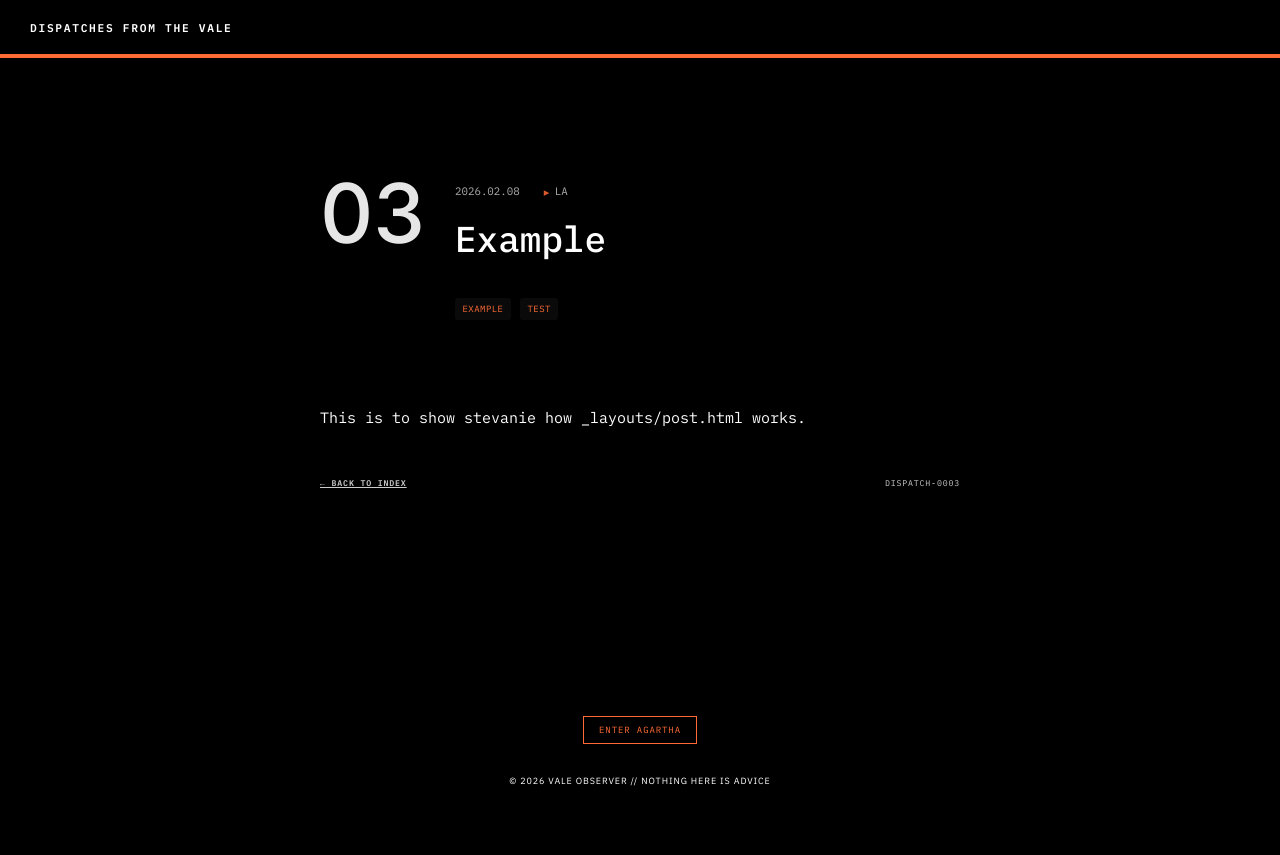
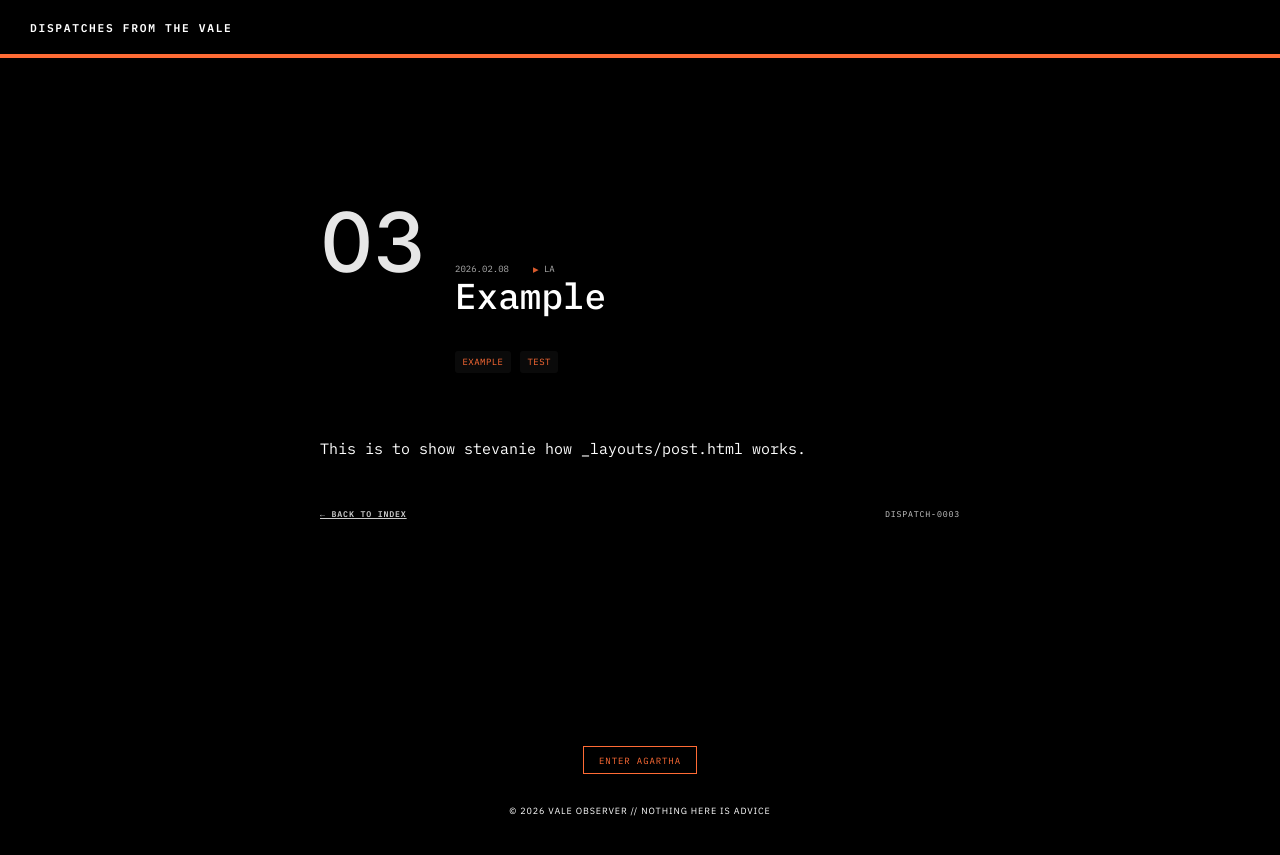
Before and after one commit to valeobserver/dispatches-from-the-vale, a Jekyll site: the page built from _posts/2026-02-08-show-stevanie.md, in a window 1280 px wide. Shown: the top 855 px of the page. Built offline with Jekyll 4.4.1, drawn with Linux system fonts in a browser that asks for light colours.

Commit message:
Update post.html

```diff
--- a/_layouts/post.html
+++ b/_layouts/post.html
@@ -20,18 +20,19 @@ layout: default
 
   .article-top-row {
     display: flex;
-    align-items: flex-start;
+    align-items: baseline;
     gap: 2rem;                  /* space between number and text block */
-    margin-bottom: 1.5rem;
+    margin-top: 1.5rem;
   }
 
   .article-num {
     font-size: 5.5rem;            /* large like Field Log "02" */
     font-family: 'Inter', sans-serif;
     font-weight: 500;
-    line-height: 0.85;
+    line-height: 1;
     color: var(--fg);
     opacity: 0.9;
+    flex-shrink: 0;
   }
 
         .article-info {
@@ -43,9 +44,9 @@ layout: default
 
   .article-meta {
     font-family: var(--mono);
-    font-size: 0.72rem;
+    font-size: 0.6rem;
     color: var(--fg-dim);
-    margin-bottom: 1rem;
+    margin-bottom: 0;
     display: flex;
     gap: 1.6rem;
     align-items: center;
@@ -69,7 +70,7 @@ layout: default
     font-family: var(--mono);
     font-size: 2.4rem;          /* large title next to number */
     font-weight: 500;
-    line-height: 1.25;
+    line-height: 1;
     margin: 0 0 1.5rem 0;
   }
 
```
